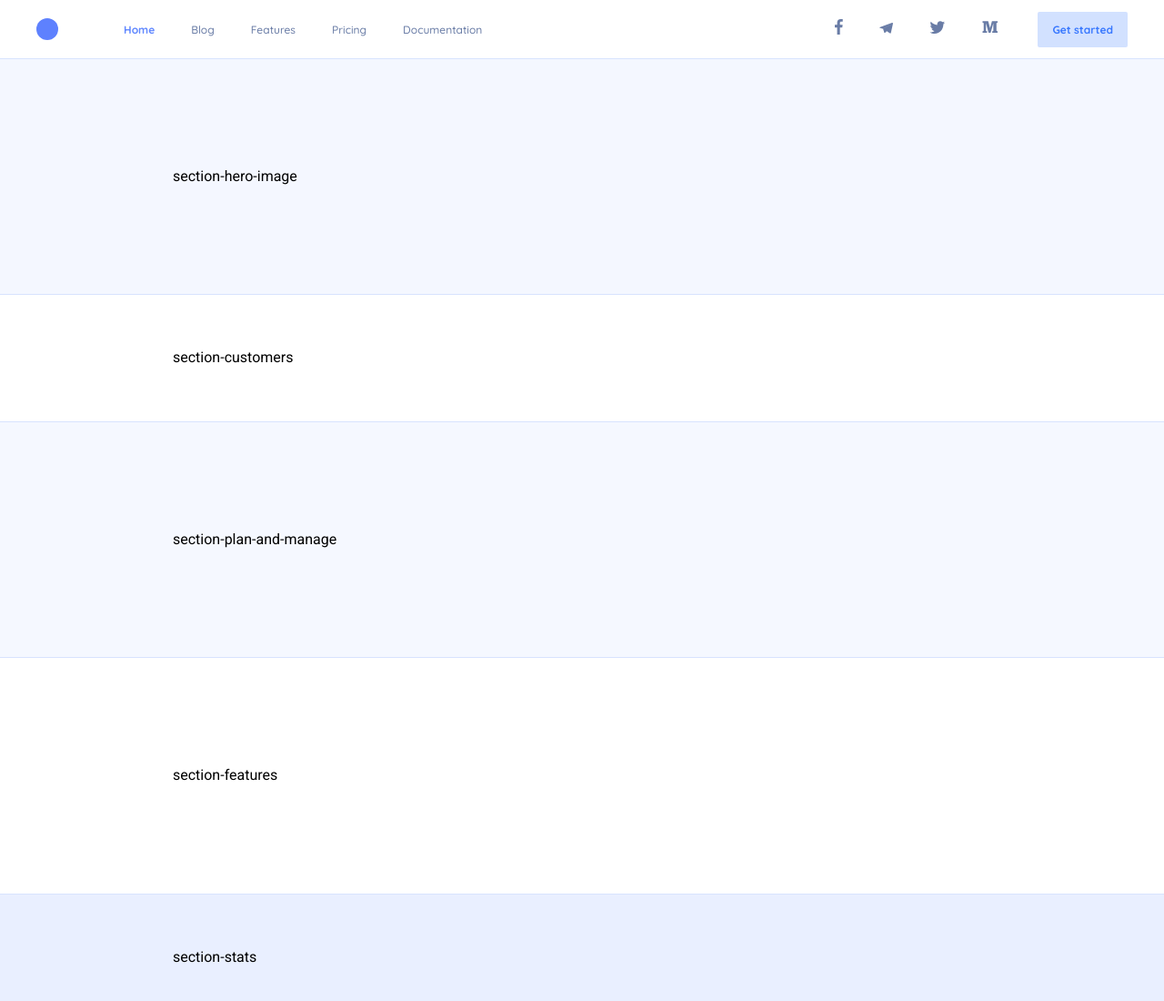
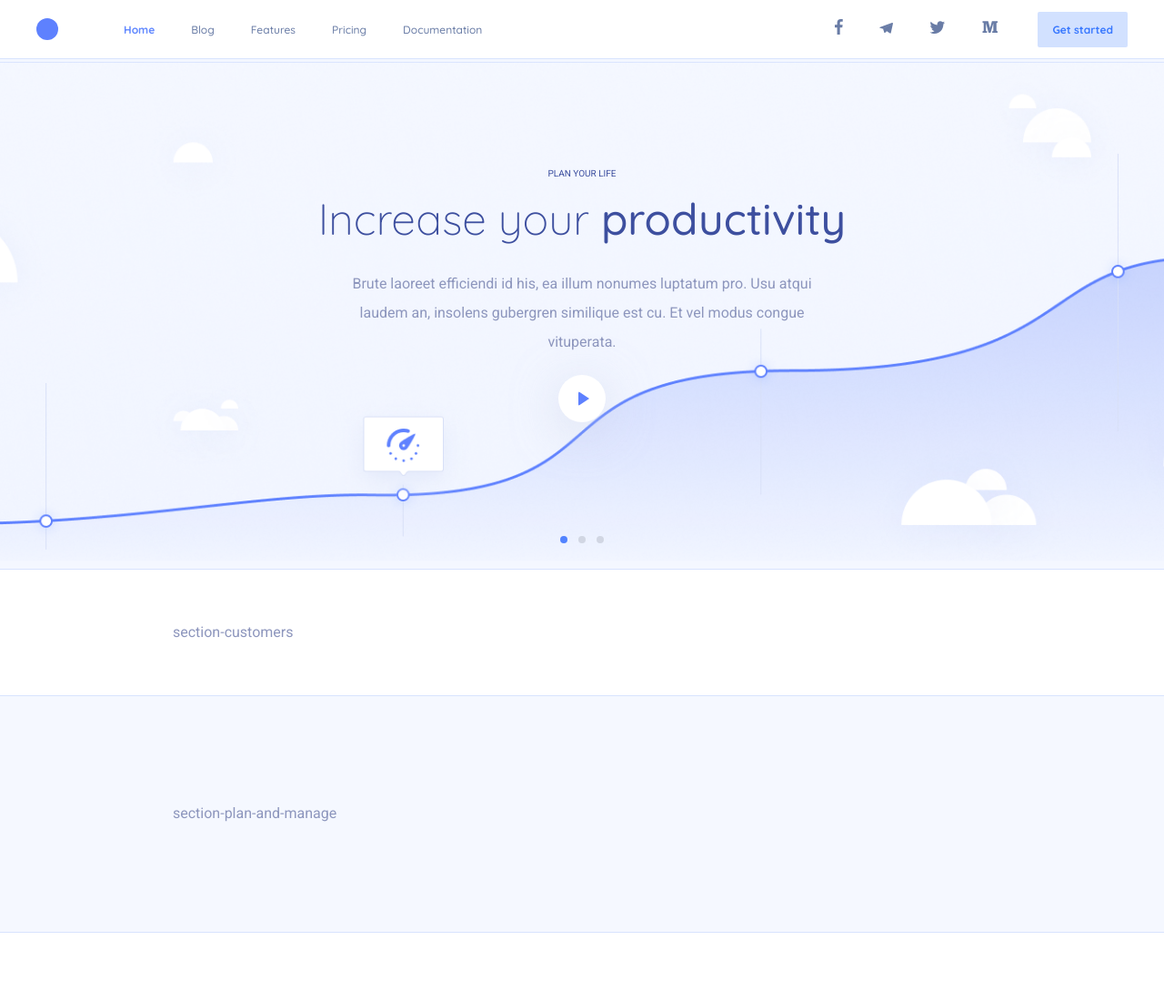
Before and after one commit to HarryJavaScript/Landing-free, a plain HTML site: page index.html in a window 1280 px wide. Shown: the top 1100 px of the page at 91% size. Drawn offline with Linux system fonts and the light colour scheme.

Commit message:
added hero-image section

```diff
--- a/index.html
+++ b/index.html
@@ -13,7 +13,7 @@
     <header class="section-outer section-header">
       <div class="section-inner section-inner_wide">
         <div class="main-navigation">
-          <a class="header-logo" href="#"></a>
+          <a class="logo" href="#"></a>
           <nav class="header-navigation">
             <ul class="navigation-wrapper">
               <li class="navigation-wrapper__item">
@@ -77,7 +77,28 @@
 
     <!-- section-hero-image -->
     <section class="section-outer section-hero-image">
-      <div class="section-inner">section-hero-image</div>
+        <ul class="slider-hero-image">
+            <li class="slider-hero-image__item" style="background-image: url(./upload/Slider-image-1.png);">
+                <div class="section-inner slider-hero-image__item-content">
+                    <h5>PLAN YOUR LIFE</h5>
+                    <h2>Increase your <span>productivity</span></h2>
+                    <div class="text">
+                        Brute laoreet efficiendi id his, ea illum nonumes luptatum pro. Usu atqui laudem an, insolens gubergren similique est cu. Et vel modus congue vituperata.
+                    </div>
+                    <div class="button-icon-play-wrapper">
+                        <a href="#">
+                            <i class="icon-play"></i>
+                        </a>
+                    </div>
+                </div>
+            </li>
+        </ul>
+
+        <ul class="dots">
+            <li class="dots__item dots__item--active"></li>
+            <li class="dots__item"></li>
+            <li class="dots__item"></li>
+        </ul>
     </section>
 
     <!-- section-customers -->
@@ -129,7 +150,7 @@
     <footer class="section-outer section-footer">
       <div class="section-inner section-inner_wide">
         <div class="main-navigation">
-            <a class="header-logo" href="#"></a>
+            <a class="logo" href="#"></a>
             <nav class="header-navigation">
               <ul class="navigation-wrapper">
                 <li class="navigation-wrapper__item">
--- a/styles.scss
+++ b/styles.scss
@@ -1,4 +1,4 @@
-@import url("https://fonts.googleapis.com/css2?family=Quicksand:wght@400;500;700&family=Roboto:wght@400;500;700&display=swap");
+@import url("https://fonts.googleapis.com/css2?family=Quicksand:wght@300;400;500;700&family=Roboto:wght@400;500;700&display=swap");
 
 // === MIXIN ===
 @mixin roboto {
@@ -12,6 +12,7 @@
 // === VARIABLES ===
 $base: 4px;
 
+$fw-light: 300;
 $fw-regular: 400;
 $fw-medium: 500;
 $fw-bold: 700;
@@ -34,6 +35,8 @@ $color-secondary: #6188ff;
 body {
   @include roboto;
   font-weight: $fw-regular;
+
+  color: #8d96bd;
 }
 
 .section-outer {
@@ -50,6 +53,13 @@ body {
     min-width: 1200px;
   }
 }
+
+.logo {
+    width: $base * 6;
+    height: $base * 6;
+    background-color: #5e81fe;
+    border-radius: 100%;
+  }
 
 .get-button {
     margin-left: $base * 11;
@@ -76,6 +86,8 @@ body {
     }
   }
 }
+
+
 // === /COMMON ===
 
 // === HEADER ===
@@ -89,13 +101,6 @@ body {
 .main-navigation {
   display: flex;
   align-items: center;
-}
-
-.header-logo {
-  width: $base * 6;
-  height: $base * 6;
-  background-color: #5e81fe;
-  border-radius: 100%;
 }
 
 .header-navigation {
@@ -165,11 +170,126 @@ body {
     }
   }
 }
+
+h1, h2, h3, h4, h5, h6 {
+    @include quicksand;
+
+    margin: 0;
+    padding: 0;
+    font-weight: $fw-regular;
+    color: #3d4f9f; //САМ ВЫСТАВИЛ ЦВЕТ
+}
+
+h1,
+h2 {
+    margin-bottom: $base * 7;
+    font-size: 48px;
+}
+h3 { font-size: 36px; }
+h4 { font-size: 24px; }
+
+h5 {
+    @include roboto;
+
+    margin-bottom: $base * 4;
+    font-size: 10px;
+}
+
+.txt-algn-c {
+    text-align: center;
+}
+
+.dots {
+    display: flex;
+    padding: 0;
+    margin: 0;
+    list-style: none;
+
+    &__item {
+        width: $base * 2;
+        height: $base * 2;
+        background-color: #d1d6e3;
+        border-radius: 100%;
+        transition: $transition;
+        cursor: pointer;
+
+        &--active {
+            background-color: #5283ff;
+        }
+
+        & + & {
+            margin-left: $base * 3;
+        }
+    }
+
+}
 // === /HEADER ===
 
 // === HERO-IMAGE ===
 .section-hero-image {
+    position: relative;
   background-color: #f4f7ff;
+}
+
+.dots {
+    position: absolute;
+    bottom: $base * 7;
+    left: 50%;
+    transform:  translateX(-50%);
+}
+
+.slider-hero-image {
+    padding: 0;
+    margin: 0;
+    list-style: none;
+
+    &__item {
+      height: $base * 140;
+      text-align: center;
+      background-repeat: no-repeat;
+      background-size: cover;
+      background-position: 50% 100%;
+
+      &-content {
+          h2 {
+              font-weight: $fw-light;
+              span {
+                font-weight: $fw-medium;
+              }
+          }
+
+
+        .text {
+            width: 60%;
+            margin: 0 auto $base*5;
+            line-height: 2;
+        }
+      }
+    }
+}
+
+.icon-play {
+    display: inline-flex;
+    align-items: center;
+    justify-content: center;
+    width: $base * 13;
+    height: $base * 13;
+    background-color: #fff;
+    border-radius: 100%;
+    box-shadow: 0 10px 50px rgba(#c9d1e7, .6);
+
+    &::before {
+        display: block;
+        width: 0;
+        height: 0;
+        margin-left: $base * 4;
+        content: '';
+        border-color: transparent;
+        border-style: solid;
+        border-width: $base*2 $base*3;
+        border-radius: 10%;
+        border-left-color: #5e81ff;
+    }
 }
 // === /HERO-IMAGE ===
 
```
Also changed, not shown: images/button-play.png (added), styles.css, upload/Slider-image-1.png (added), 1 other file.
